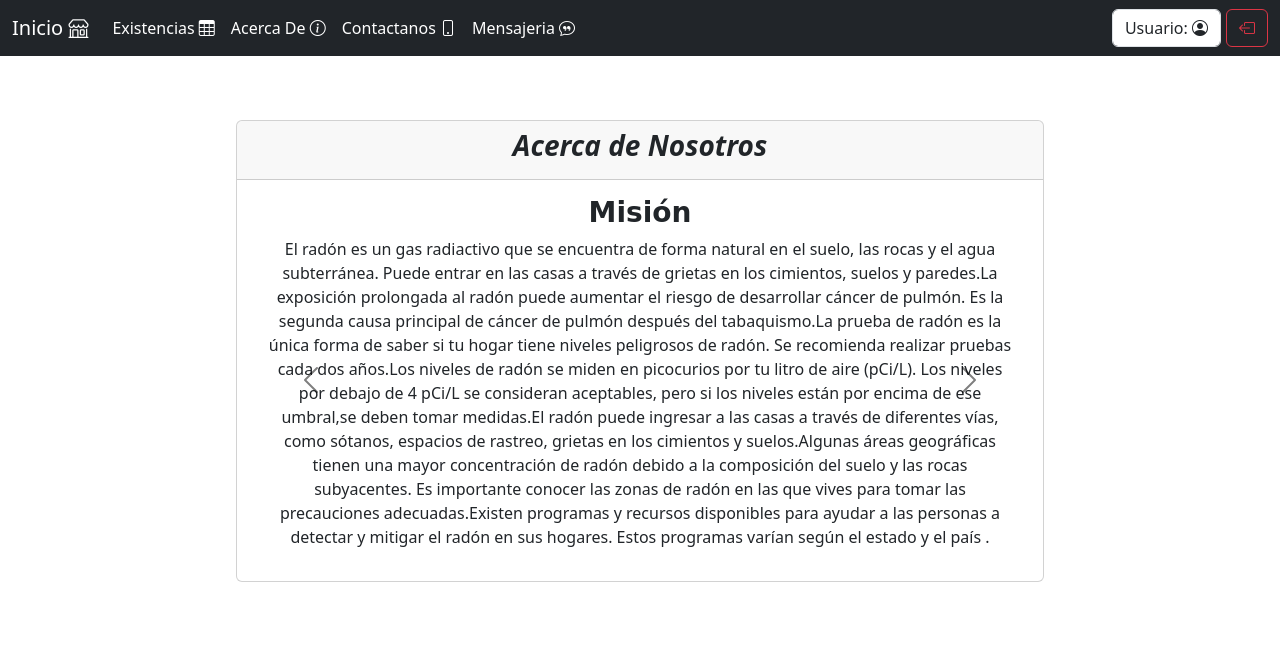
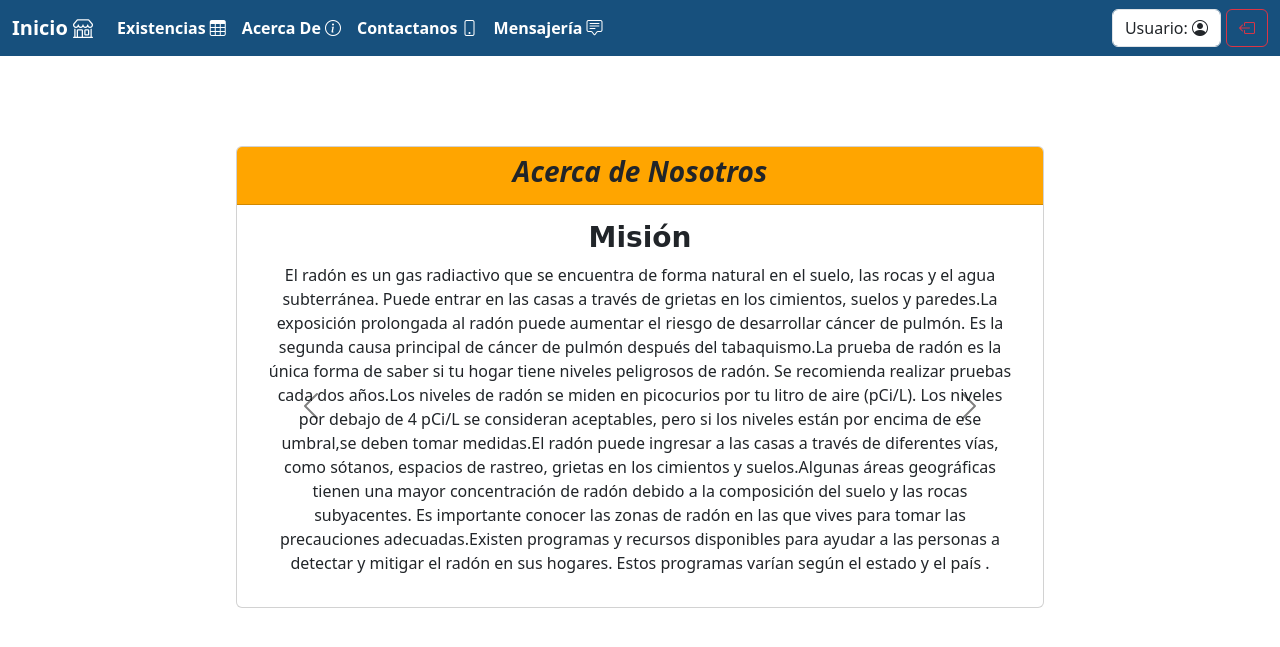
Before and after one commit to sneyker408/Tienda-Algorith-Avengers, a Django app: template producto/templates/producto/AcercaDe.html in a window 1280 px wide. Shown: the top 647 px of the page. Run offline with Django 3.2, Linux system fonts and the light colour scheme; the template is opened without the code that fills it, so the values that code supplies are empty; some libraries are stand-ins or nearby versions.

Commit message:
Actualizacion

```diff
--- a/producto/static/js/alerts.js
+++ b/producto/static/js/alerts.js
@@ -1,3 +1,5 @@
+//Funcion para realizar la venta de productos, cada vez que se haga una compra
+//se actualizara las existencias del producto
 function vender(id, existencias, precio) {
     (async () => {
 
@@ -16,6 +18,7 @@ function vender(id, existencias, precio) {
         if (cantidad == "") {
 
         }
+        //Validar que la cantidad ingresa sea mayor a 0 o menor e igual a la exitencias
         else if (cantidad > 0 && cantidad <= existencias) {
 
             let resul = cantidad * precio
@@ -31,6 +34,7 @@ function vender(id, existencias, precio) {
                 input: 'number',
                 inputPlaceholder: 'Ingresa la cantidad de efectivo'
             })
+            //Validar si el pago es menor a la solicita mandarle un error
             if (pago < resul) {
                 Swal.fire({
                     icon: 'error',
@@ -41,6 +45,7 @@ function vender(id, existencias, precio) {
                     timer: 3200
                 })
             }
+            //Si el pago es igual al resultado, la compra se realizara exitosamente
             else if (pago == resul) {
 
                 Swal.fire({
@@ -59,6 +64,7 @@ function vender(id, existencias, precio) {
                     }
                 })
             }
+            //SI el pago es mayor al solicitado se le hara la devolucion del dinero restante y se realizara al compra
             else if (pago > resul) {
                 let devolucion = pago - resul
                 Swal.fire({
@@ -77,6 +83,7 @@ function vender(id, existencias, precio) {
                 })
             }
         }
+        // si la cantidad que solita es menor o mayor a la exitencias le dara un error
         else if (cantidad <= 0 || cantidad > existencias) {
             Swal.fire({
                 icon: 'warning',
@@ -89,6 +96,8 @@ function vender(id, existencias, precio) {
         }
     })()
 }
+
+//Funcion para validar el departamento de mensajeria
 function validar() {
 
     (async () => {
@@ -116,11 +125,12 @@ function validar() {
                 title: 'Error de Autenticación',
                 text: '- Contraseña Incorrecta -',
                 showConfirmButton: false,
-                timer: 1750
+                timer: 1000
             })
         }
     })()
 }
+// Funcion para eliminar un producto
 function eliminarProducto(id) {
     Swal.fire({
         title: '¿Deseas Eliminar El Producto?',
@@ -141,6 +151,7 @@ function eliminarProducto(id) {
     })
 }
 
+//Funcion para eliminar un mensaje
 function eliminarReporte(id) {
     Swal.fire({
         title: '¿Deseas Eliminar El Mensaje?',
@@ -160,30 +171,3 @@ function eliminarReporte(id) {
         }
     })
 }
-
-
-if (cantidad <= existencias && cantidad > 0) {
-
-    let resul = cantidad * precio
-
-    Swal.fire({
-        title: '¡ DETALLE DE PAGO !',
-        text: `
-        Requerido: ${cantidad}
-        Pagar: $${resul}`,
-        showCancelButton: true,
-        cancelButtonText: 'Cancelar <i class="bi bi-x-lg"></i>',
-        confirmButtonText: 'Pagar <i class="bi bi-cash-coin"></i>',
-        confirmButtonColor: 'green',
-        cancelButtonColor: 'red',
-    })
-} else {
-    Swal.fire({
-        icon: 'warning',
-        iconColor: '#FF3200',
-        title: '¡Cantidad Incorrecta!',
-        text: '- Cantidad menor o mayor a la existente -',
-        showConfirmButton: false,
-        timer: 3000
-    })
-}
--- a/producto/templates/base.html
+++ b/producto/templates/base.html
@@ -16,9 +16,9 @@
 
 <body>
   <header>
-    <nav class="navbar navbar-expand-lg navbar-dark bg-dark"">
+    <nav class="navbar navbar-expand-lg navbar-dark" style="background-color: #17507D;">
       <div class=" container-fluid">
-      <a class="navbar-brand" href="{% url 'inicio' %}">Inicio <i class="bi bi-shop"></i></a>
+      <a class="navbar-brand" href="{% url 'inicio' %}"><b>Inicio <i class="bi bi-shop"></i></i></b></a>
       <button class="navbar-toggler" type="button" data-bs-toggle="collapse" data-bs-target="#navbarSupportedContent"
         aria-controls="navbarSupportedContent" aria-expanded="false" aria-label="Toggle navigation">
         <span class="navbar-toggler-icon"></span>
@@ -26,18 +26,18 @@
       <div class="collapse navbar-collapse" id="navbarSupportedContent">
         <ul class="navbar-nav me-auto mb-2 mb-lg-0">
           <li class="nav-item">
-            <a class="nav-link active" aria-current="page" href="{% url 'productos' %}">Existencias <i
+            <a class="nav-link active" aria-current="page" href="{% url 'productos' %}"><b>Existencias</b> <i
                 class="bi bi-table"></i></a>
           </li>
           <li class="nav-item">
-            <a class="nav-link active" href="{% url 'Acerca_De_Nosotros' %}">Acerca De <i
+            <a class="nav-link active" href="{% url 'Acerca_De_Nosotros' %}"><b>Acerca De </b> <i
                 class="bi bi-info-circle"></i></a>
           </li>
           <li class="nav-item">
-            <a class="nav-link active" href="{% url 'Contactanos' %}">Contactanos <i class="bi bi-phone"></i></a>
+            <a class="nav-link active" href="{% url 'Contactanos' %}"><b>Contactanos</b> <i class="bi bi-phone"></i></a>
           </li>
           <li class="nav-item">
-            <a class="nav-link active" href="#" onclick="validar()">Mensajeria <i class="bi bi-chat-quote"></i></a>
+            <a class="nav-link active" href="#" onclick="validar()"><b>Mensajería </b><i class="bi bi-chat-square-text"></i></a>
           </li>
         </ul>
         <form class="d-flex" role="search">
--- a/producto/templates/producto/AcercaDe.html
+++ b/producto/templates/producto/AcercaDe.html
@@ -5,15 +5,15 @@
 {% block contenido%}
 
 <center>
-    <div class="container" style="margin: 5%; width: 65%;">
+    <div class="container" style="margin: 7%; width: 65%;">
         <div class="card">
-            <div class="card-header">
+            <div class="card-header" style="background-color: orange;">
                 <h3 class="text-center"><b><i>Acerca de Nosotros</i></b></h3>
             </div>
             <div class="card-body">
                 <div id="carouselExampleControls" class="carousel carousel-dark slide" data-bs-ride="carousel">
                     <div class="carousel-inner">
-                        <div class="carousel-item active ">
+                        <div class="carousel-item active">
                             <h3 style="font-family:cursive"><b>Misión</b></h3>
                             <div class="container text-center">
                                 <p>El radón es un gas radiactivo que se encuentra de forma natural en el suelo, las
@@ -63,6 +63,9 @@
                                 </p>
                             </div>
                         </div>
+                        <div class="carousel-item ">
+                            <img src="{% static 'img/super.jpg' %}" class="d-block w-80" alt="...">
+                        </div>
                     </div>
                     <button class="carousel-control-prev " type="button" data-bs-target="#carouselExampleControls"
                         data-bs-slide="prev">
--- a/producto/templates/producto/productos.html
+++ b/producto/templates/producto/productos.html
@@ -44,8 +44,8 @@
                   <i class="bi bi-trash3"></i></a>
               </td>
               <td>
-                <a onclick="vender({{producto.id}},{{producto.existencias}},{{producto.precio}})" class="btn btn-info">
-                  <i class="bi bi-bag-fill"></i></a>
+                <a onclick="vender({{producto.id}},{{producto.existencias}},{{producto.precio}})" class="btn btn-success">
+                  <i class="bi bi-shop-window"></i></a>
               </td>
             </tr>
             {% endfor %}
--- a/tiendacrud/settings.py
+++ b/tiendacrud/settings.py
@@ -50,6 +50,7 @@ MIDDLEWARE = [
     'django.contrib.auth.middleware.AuthenticationMiddleware',
     'django.contrib.messages.middleware.MessageMiddleware',
     'django.middleware.clickjacking.XFrameOptionsMiddleware',
+    #'whitenoise.middleware.WhiteNoiseMiddleware',
 ]
 
 ROOT_URLCONF = 'tiendacrud.urls'
@@ -134,3 +135,5 @@ STATICFILES_DIRS=[
 # https://docs.djangoproject.com/en/4.2/ref/settings/#default-auto-field
 
 DEFAULT_AUTO_FIELD = 'django.db.models.BigAutoField'
+
+#STATICFILES_STORAGE = 'whitenoise.storage.CompressedManifestStaticFilesStorage'
```
Also changed, not shown: producto/templates/pages/inicio.html (+42 -6 lines), producto/templates/producto/Contactanos.html (+4 -5 lines), producto/static/img/mercado.jpg (added), producto/static/img/tienda.jpg (added).
